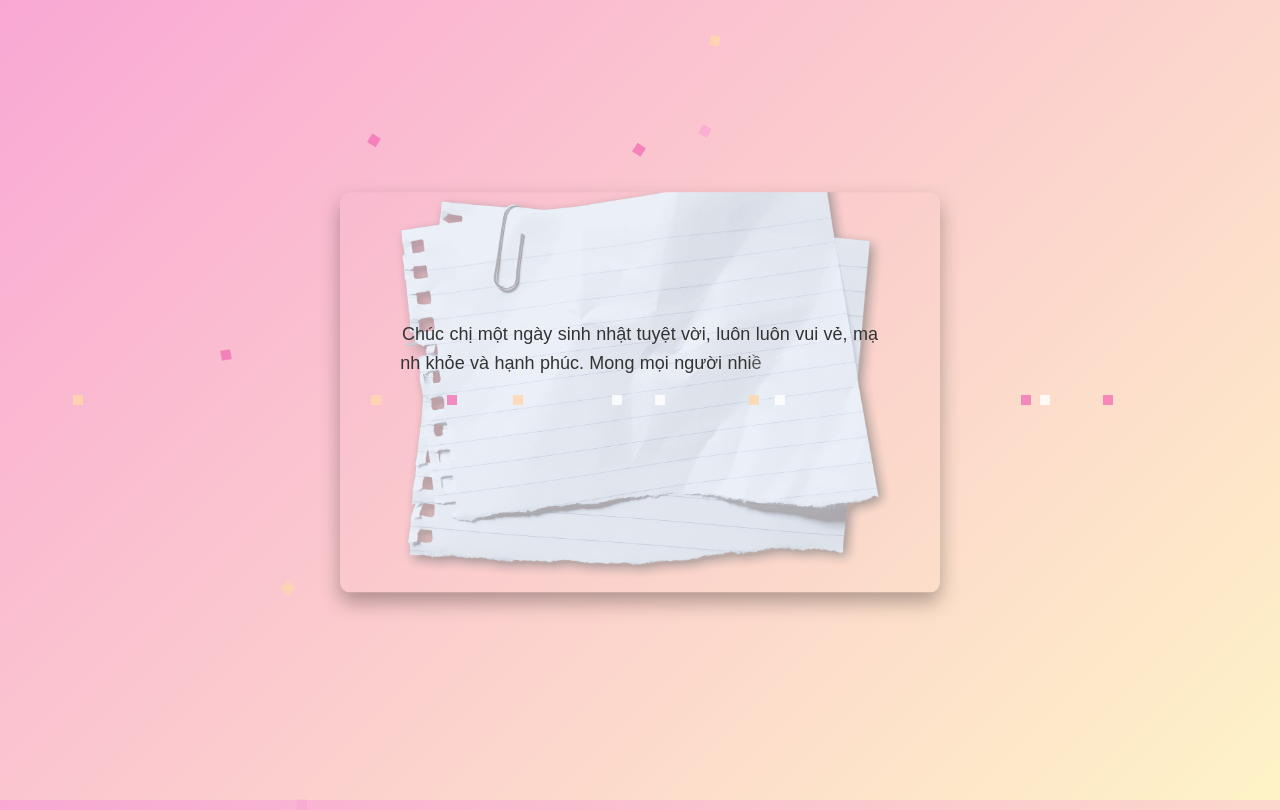
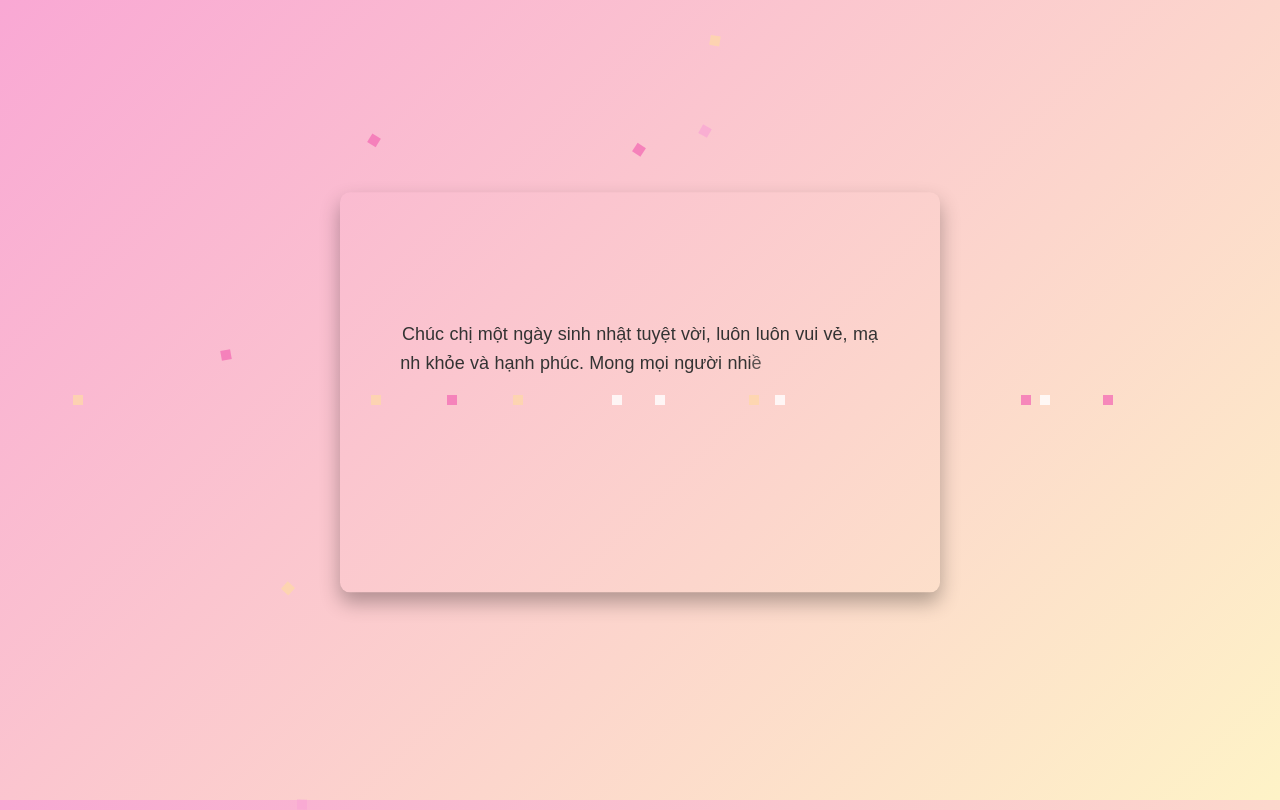
Before and after one commit to huyhoang30032005/Image, a plain HTML site: page card.html in a window 1280 px wide. Drawn offline with Linux system fonts and the light colour scheme.

Commit message:
Update card.html

```diff
--- a/card.html
+++ b/card.html
@@ -18,7 +18,7 @@
         position: relative;
         width: 600px;
         height: 400px;
-        background: url("paper.png") no-repeat center;
+
         background-size: cover;
         box-shadow: 0 10px 20px rgba(0, 0, 0, 0.3);
         border-radius: 10px;
```
